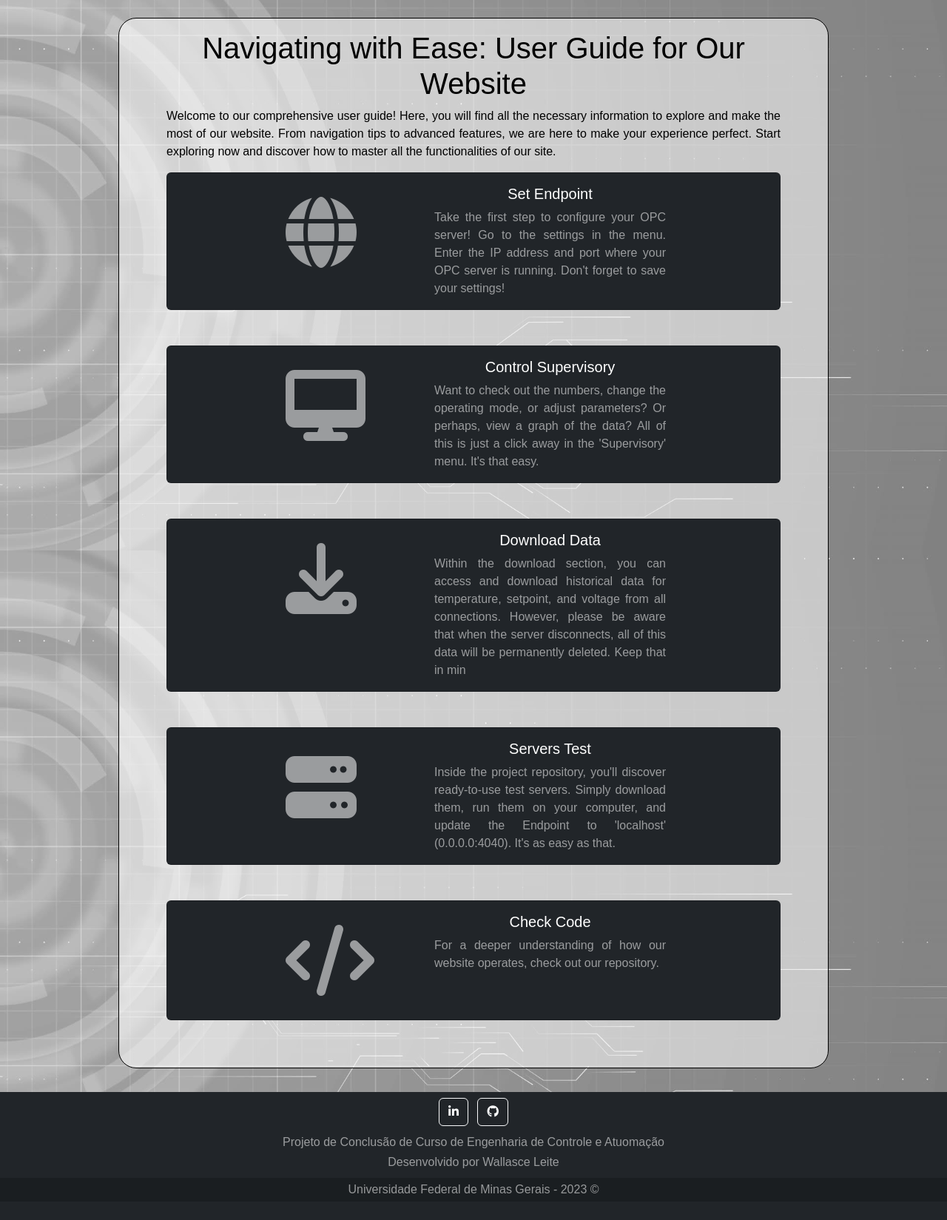
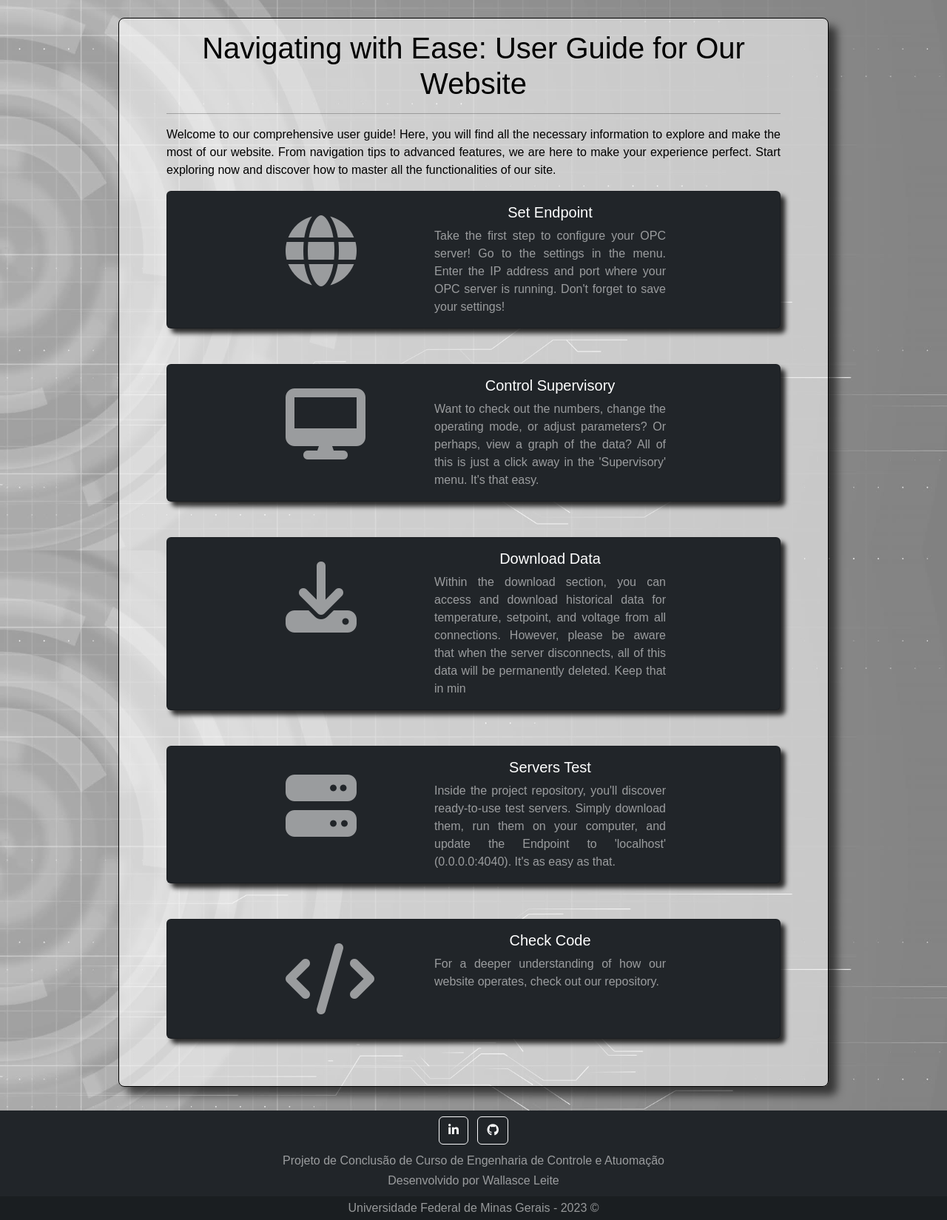
Before and after one commit to wallasce/Projeto-Final-de-Curso, a Django app: page /help in a window 1280 px wide. Shown: the part 56-1705 px from the top of the page at 74% size. Before the commit the page ends 1669 px from the top, so only its background shows below. Run offline with Django 4.2, Linux system fonts and the light colour scheme; data comes from the database, SQL or seed files in the repository.

Commit message:
Refactor: Imrpove FrontEnd

```diff
--- a/supervisorySite/ContentPage/static/ContentPage/CSS/cardHelp.css
+++ b/supervisorySite/ContentPage/static/ContentPage/CSS/cardHelp.css
@@ -1,5 +1,6 @@
 .card {
     background-color: rgba(33, 37, 41);
+    box-shadow: 0.4rem 0.4rem 0.4rem rgba(0, 0, 0, 0.8);
     color: rgba(255, 255, 255, 0.55);
     width: 100%;
     text-align: justify;
--- a/supervisorySite/ContentPage/templates/ContentPage/help.html
+++ b/supervisorySite/ContentPage/templates/ContentPage/help.html
@@ -11,6 +11,7 @@
 
 {% block content %}
     <h1>Navigating with Ease: User Guide for Our Website</h1>
+    <hr>
     <p> Welcome to our comprehensive user guide! Here, you will find all the necessary information to explore and make the most of our website. From navigation tips to advanced features, we are here to make your experience perfect. Start exploring now and discover how to master all the functionalities of our site. </p>
 
     {% for contentHelp in contents %}
--- a/supervisorySite/FileManager/templates/FileManager/downloads.html
+++ b/supervisorySite/FileManager/templates/FileManager/downloads.html
@@ -11,6 +11,7 @@
 
 {% block content %}
     <h1> Download Variable History Data </h1>
+    <hr>
 
     <table class="table table-dark table-striped table-hover">
         <thead>
--- a/supervisorySite/Settings/templates/Settings/settingEndPoint.html
+++ b/supervisorySite/Settings/templates/Settings/settingEndPoint.html
@@ -12,6 +12,7 @@
 
 {% block content %}
     <h1> Change the EndPoint </h1>
+    <hr>
 
     <form id="formEndPoint" method="post">
         {{ form }}
--- a/supervisorySite/ihm/templates/ihm/supervisory.html
+++ b/supervisorySite/ihm/templates/ihm/supervisory.html
@@ -13,6 +13,7 @@
 {% block content %}
     <div id = "header">
         <h1>Caixa Termoelétricamente Controlada</h1>
+        <hr>
     </div>
 
     <div class="card sensors-card bg-dark mb-5">
--- a/supervisorySite/webSiteConfig/static/webSiteConfig/CSS/styleBase.css
+++ b/supervisorySite/webSiteConfig/static/webSiteConfig/CSS/styleBase.css
@@ -31,8 +31,9 @@ p {
 
 .content {
     border-style: solid;
-    border-radius: 1.5rem;
+    border-radius: 0.5rem;
     border-width: 0.1rem;
+    box-shadow: 0.7rem 0.7rem 0.7rem rgba(0, 0, 0, 0.6);
     background-color:  rgba(255, 255, 255, 0.55);
     margin: 5rem 10rem 0rem 10rem;
     padding: 1rem 4rem 1rem 4rem;
--- a/supervisorySite/webSiteConfig/templates/webSiteConfig/serverError.html
+++ b/supervisorySite/webSiteConfig/templates/webSiteConfig/serverError.html
@@ -6,6 +6,7 @@
 {% block content %}
     <div id = 'error'>
         <h1> Unable to connect to the server. </h1>
+        <hr>
         <p class="lead"> The time has expired for the client to establish a connection to the server </p>
         <p>
             Are you certain that the server is allocated at the provided endpoint?
```
